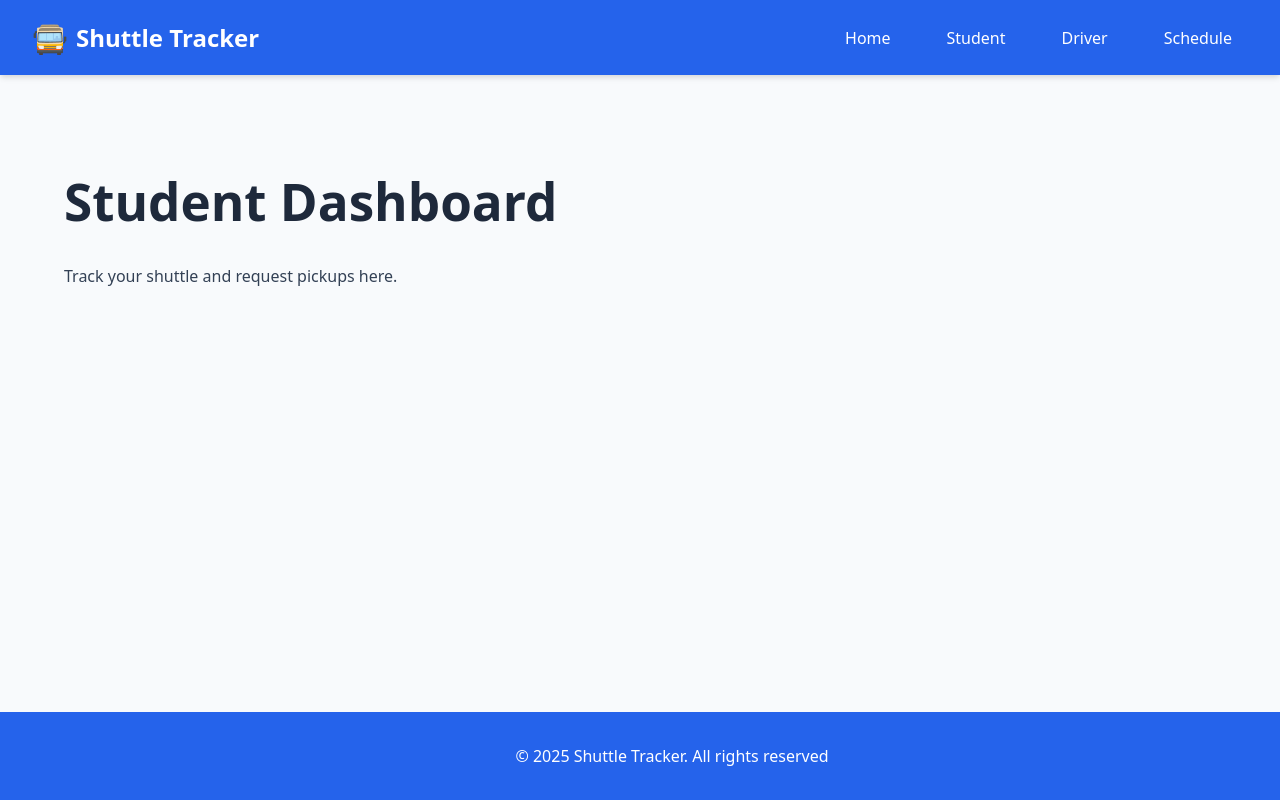
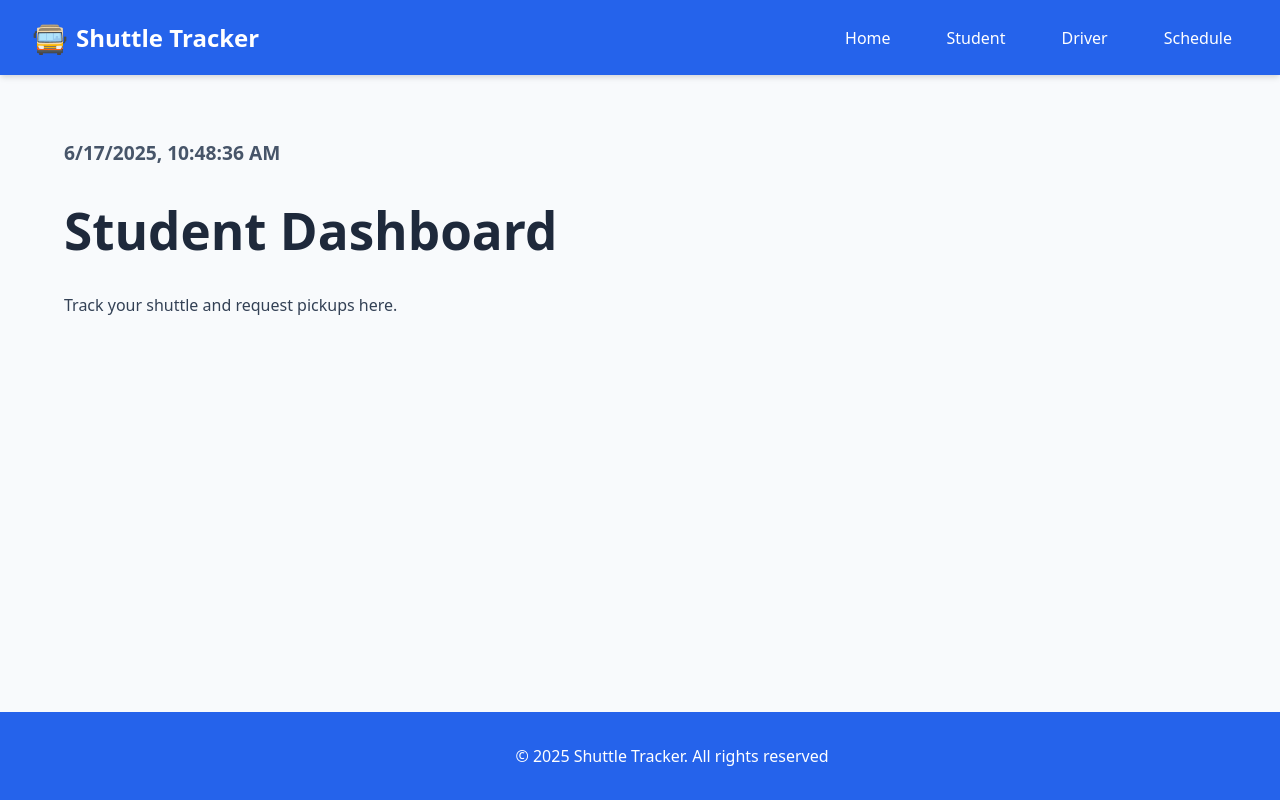
Before and after one commit to nst-sdc/Shuttle_Tracker, a React (Vite) app in the folder frontend/latest/: page /student in a window 1280 px wide. Built offline with nearby package versions, Linux system fonts and the light colour scheme.

Commit message:
Added time and date

```diff
--- a/frontend/latest/src/pages/Driver.jsx
+++ b/frontend/latest/src/pages/Driver.jsx
@@ -1,8 +1,20 @@
-import React from 'react';
+import React, { useEffect, useState } from 'react';
 
 function Driver() {
+  const [dateTime, setDateTime] = useState(new Date());
+
+  useEffect(() => {
+    const timer = setInterval(() => {
+      setDateTime(new Date());
+    }, 1000);
+    return () => clearInterval(timer);
+  }, []);
+
   return (
     <div style={{ padding: '2rem' }}>
+      <div style={{ marginBottom: '1rem', fontWeight: 'bold', fontSize: '1.2rem', color: '#475569' }}>
+        {dateTime.toLocaleString()}
+      </div>
       <h1 style={{ color: '#1e293b' }}>Driver Dashboard</h1>
       <p style={{ color: '#334155' }}>View pickup requests and manage your route here.</p>
     </div>
--- a/frontend/latest/src/pages/Student.jsx
+++ b/frontend/latest/src/pages/Student.jsx
@@ -1,8 +1,20 @@
-import React from 'react';
+import React, { useEffect, useState } from 'react';
 
 function Student() {
+  const [dateTime, setDateTime] = useState(new Date());
+
+  useEffect(() => {
+    const timer = setInterval(() => {
+      setDateTime(new Date());
+    }, 1000);
+    return () => clearInterval(timer);
+  }, []);
+
   return (
     <div style={{ padding: '2rem' }}>
+      <div style={{ marginBottom: '1rem', fontWeight: 'bold', fontSize: '1.2rem', color: '#475569' }}>
+        {dateTime.toLocaleString()}
+      </div>
       <h1 style={{ color: '#1e293b' }}>Student Dashboard</h1>
       <p style={{ color: '#334155' }}>Track your shuttle and request pickups here.</p>
     </div>
```
